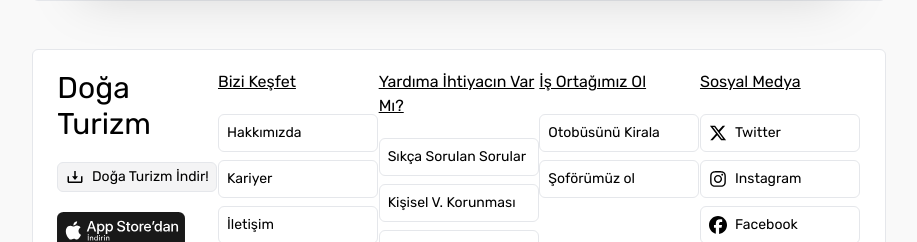
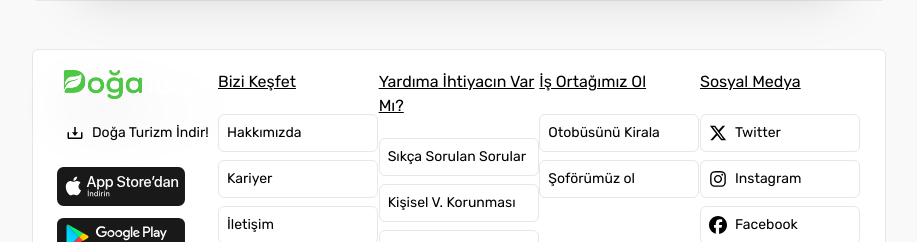
Before and after one commit to ozmberkan/doga-turizm, a React (Vite) app: page / in a window 1280 px wide. Shown: the part 1807-2049 px from the top of the page, without its empty margins (181-1098 px from the left). Built offline with nearby package versions, Linux system fonts and the light colour scheme.

Commit message:
Footer düzenlendi

```diff
--- a/src/components/Footer/Footer.jsx
+++ b/src/components/Footer/Footer.jsx
@@ -1,5 +1,5 @@
 import React from "react";
-
+import Logo from "../../assets/Logo.png";
 import { BiDownload } from "react-icons/bi";
 import {
   socialMedia,
@@ -30,8 +30,8 @@ const Footer = () => {
   return (
     <div className="container w-full sm:w-2/3 sm:mt-12 py-5 px-6 bg-white rounded-none sm:rounded-t-md border flex-col sm:flex-row grid grid-cols-1 sm:grid-cols-5 mx-auto gap-y-2 sm:my-0 my-5 font-rubik">
       <div className="flex flex-col gap-y-5 sm:items-start items-center border-b py-5 sm:py-0 sm:border-none">
-        <h1 className="text-3xl">Doğa Turizm</h1>
-        <button className="w-[160px] bg-zinc-100 flex justify-center items-center gap-x-2 cursor-pointer p-1 border rounded-md">
+        <img src={Logo} className="w-[150px] sm:w-[200px] drop-shadow-2xl" />
+        <button className="w-[160px]  flex justify-center items-center gap-x-2 p-1">
           <BiDownload size={18} />
           <span className="text-sm">Doğa Turizm İndir!</span>
         </button>
```
